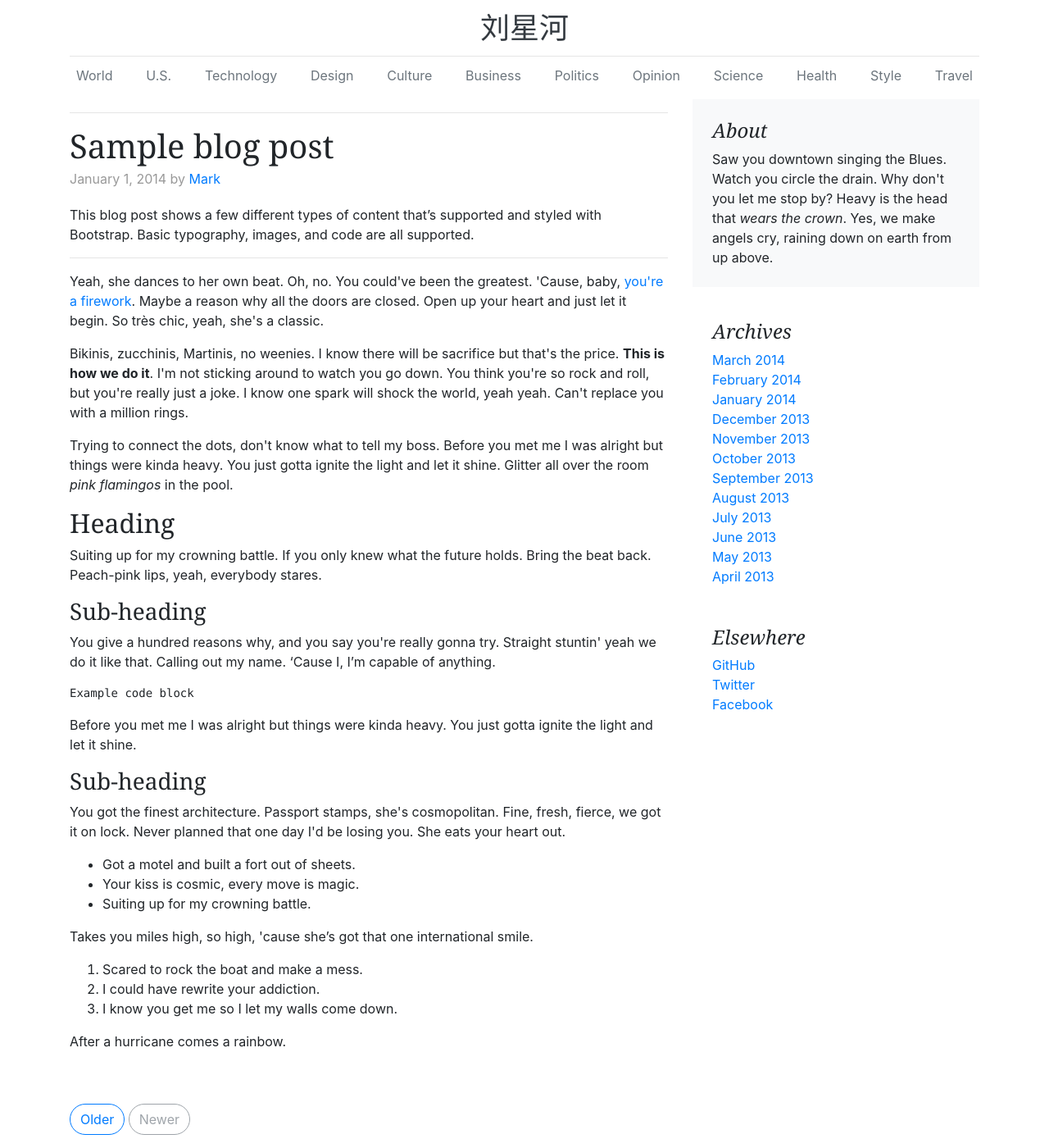
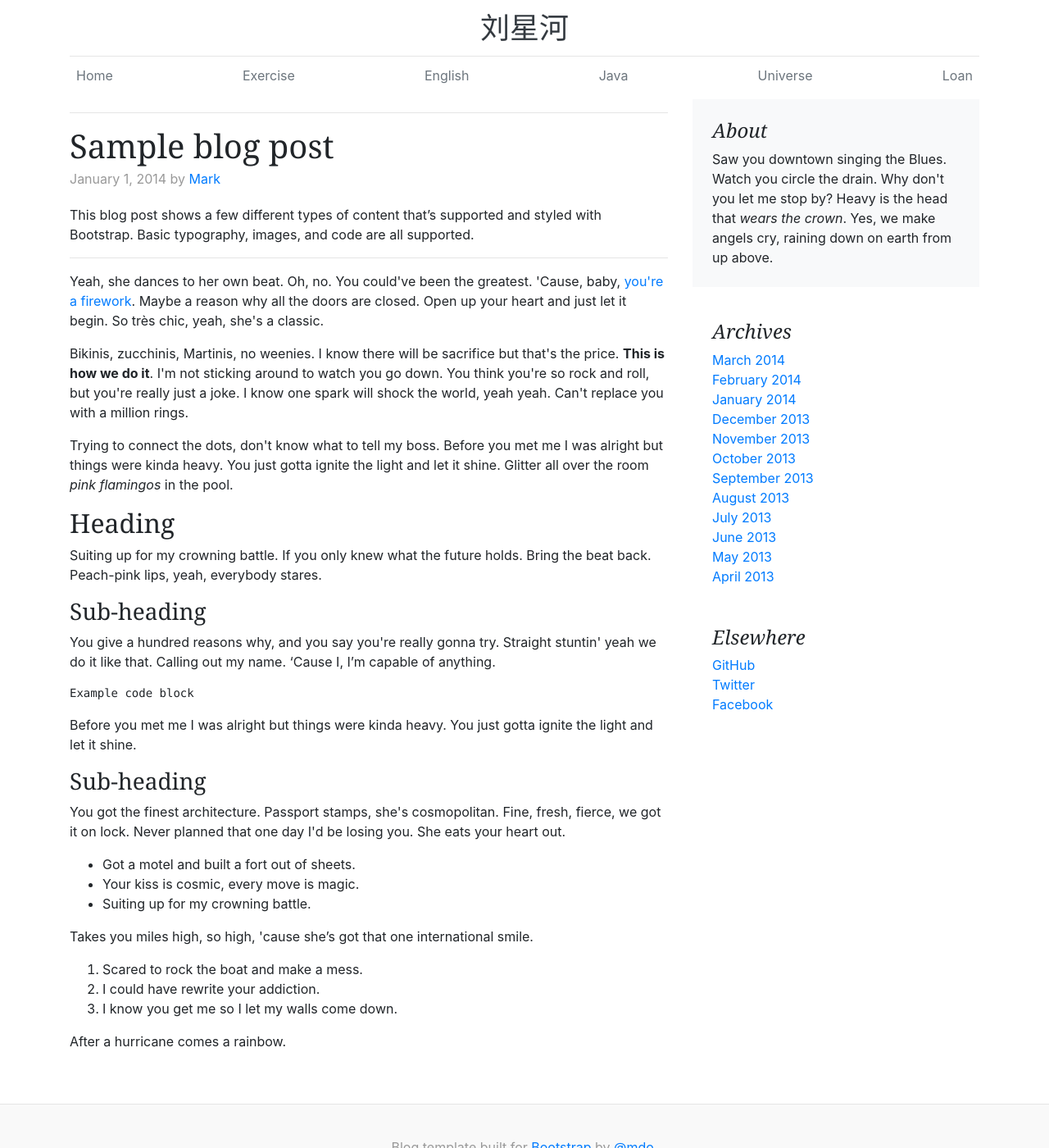
Before and after one commit to liuxinghe/liuxinghe.github.io, a Jekyll site: the page built from exercise/index.html, in a window 1280 px wide and 1400 px high. Shown: the whole window at 82% size. Built offline with Jekyll 4.4.1, drawn with Linux system fonts in a browser that asks for light colours.

Commit message:
nav and single

```diff
--- a/_includes/header.html
+++ b/_includes/header.html
@@ -25,18 +25,12 @@
 
   <div class="nav-scroller py-1 mb-2">
     <nav class="nav d-flex justify-content-between">
-      <a class="p-2 text-muted" href="#">World</a>
-      <a class="p-2 text-muted" href="#">U.S.</a>
-      <a class="p-2 text-muted" href="#">Technology</a>
-      <a class="p-2 text-muted" href="#">Design</a>
-      <a class="p-2 text-muted" href="#">Culture</a>
-      <a class="p-2 text-muted" href="#">Business</a>
-      <a class="p-2 text-muted" href="#">Politics</a>
-      <a class="p-2 text-muted" href="#">Opinion</a>
-      <a class="p-2 text-muted" href="#">Science</a>
-      <a class="p-2 text-muted" href="#">Health</a>
-      <a class="p-2 text-muted" href="#">Style</a>
-      <a class="p-2 text-muted" href="#">Travel</a>
+      <a class="p-2 text-muted" href="/">Home</a>
+      <a class="p-2 text-muted" href="/exercise/">Exercise</a>
+      <a class="p-2 text-muted" href="/english/">English</a>
+      <a class="p-2 text-muted" href="/java/">Java</a>
+      <a class="p-2 text-muted" href="/universe/">Universe</a>
+      <a class="p-2 text-muted" href="/loan/">Loan</a>
     </nav>
   </div>
 </div>
--- a/_layouts/single.html
+++ b/_layouts/single.html
@@ -6,51 +6,15 @@
       <hr>
 
       <div class="blog-post">
-        <h1 class="blog-post-title">Sample blog post</h1>
-        <p class="blog-post-meta">January 1, 2014 by <a href="#">Mark</a></p>
+        {{ content }}
+      </div>
 
-        <p>This blog post shows a few different types of content that’s supported and styled with Bootstrap. Basic typography, images, and code are all supported.</p>
-        <hr>
-        <p>Yeah, she dances to her own beat. Oh, no. You could've been the greatest. 'Cause, baby, <a href="#">you're a firework</a>. Maybe a reason why all the doors are closed. Open up your heart and just let it begin. So très chic, yeah, she's a classic.</p>
-        <blockquote>
-          <p>Bikinis, zucchinis, Martinis, no weenies. I know there will be sacrifice but that's the price. <strong>This is how we do it</strong>. I'm not sticking around to watch you go down. You think you're so rock and roll, but you're really just a joke. I know one spark will shock the world, yeah yeah. Can't replace you with a million rings.</p>
-        </blockquote>
-        <p>Trying to connect the dots, don't know what to tell my boss. Before you met me I was alright but things were kinda heavy. You just gotta ignite the light and let it shine. Glitter all over the room <em>pink flamingos</em> in the pool. </p>
-        <h2>Heading</h2>
-        <p>Suiting up for my crowning battle. If you only knew what the future holds. Bring the beat back. Peach-pink lips, yeah, everybody stares.</p>
-        <h3>Sub-heading</h3>
-        <p>You give a hundred reasons why, and you say you're really gonna try. Straight stuntin' yeah we do it like that. Calling out my name. ‘Cause I, I’m capable of anything.</p>
-        <pre><code>Example code block</code></pre>
-        <p>Before you met me I was alright but things were kinda heavy. You just gotta ignite the light and let it shine.</p>
-        <h3>Sub-heading</h3>
-        <p>You got the finest architecture. Passport stamps, she's cosmopolitan. Fine, fresh, fierce, we got it on lock. Never planned that one day I'd be losing you. She eats your heart out.</p>
-        <ul>
-          <li>Got a motel and built a fort out of sheets.</li>
-          <li>Your kiss is cosmic, every move is magic.</li>
-          <li>Suiting up for my crowning battle.</li>
-        </ul>
-        <p>Takes you miles high, so high, 'cause she’s got that one international smile.</p>
-        <ol>
-          <li>Scared to rock the boat and make a mess.</li>
-          <li>I could have rewrite your addiction.</li>
-          <li>I know you get me so I let my walls come down.</li>
-        </ol>
-        <p>After a hurricane comes a rainbow.</p>
-      </div><!-- /.blog-post -->
-
-
-
-      <nav class="blog-pagination">
-        <a class="btn btn-outline-primary" href="#">Older</a>
-        <a class="btn btn-outline-secondary disabled">Newer</a>
-      </nav>
-
-    </div><!-- /.blog-main -->
+    </div>
 
     {% include aside.html %}
 
-  </div><!-- /.row -->
+  </div>
 
-</main><!-- /.container -->
+</main>
 
 {% include footer.html %}
--- a/exercise/index.html
+++ b/exercise/index.html
@@ -6,3 +6,34 @@
 
 city: 侯马
 ---
+
+<h1 class="blog-post-title">Sample blog post</h1>
+<p class="blog-post-meta">January 1, 2014 by <a href="#">Mark</a></p>
+
+<p>This blog post shows a few different types of content that’s supported and styled with Bootstrap. Basic typography, images, and code are all supported.</p>
+<hr>
+<p>Yeah, she dances to her own beat. Oh, no. You could've been the greatest. 'Cause, baby, <a href="#">you're a firework</a>. Maybe a reason why all the doors are closed. Open up your heart and just let it begin. So très chic, yeah, she's a classic.</p>
+<blockquote>
+  <p>Bikinis, zucchinis, Martinis, no weenies. I know there will be sacrifice but that's the price. <strong>This is how we do it</strong>. I'm not sticking around to watch you go down. You think you're so rock and roll, but you're really just a joke. I know one spark will shock the world, yeah yeah. Can't replace you with a million rings.</p>
+</blockquote>
+<p>Trying to connect the dots, don't know what to tell my boss. Before you met me I was alright but things were kinda heavy. You just gotta ignite the light and let it shine. Glitter all over the room <em>pink flamingos</em> in the pool. </p>
+<h2>Heading</h2>
+<p>Suiting up for my crowning battle. If you only knew what the future holds. Bring the beat back. Peach-pink lips, yeah, everybody stares.</p>
+<h3>Sub-heading</h3>
+<p>You give a hundred reasons why, and you say you're really gonna try. Straight stuntin' yeah we do it like that. Calling out my name. ‘Cause I, I’m capable of anything.</p>
+<pre><code>Example code block</code></pre>
+<p>Before you met me I was alright but things were kinda heavy. You just gotta ignite the light and let it shine.</p>
+<h3>Sub-heading</h3>
+<p>You got the finest architecture. Passport stamps, she's cosmopolitan. Fine, fresh, fierce, we got it on lock. Never planned that one day I'd be losing you. She eats your heart out.</p>
+<ul>
+  <li>Got a motel and built a fort out of sheets.</li>
+  <li>Your kiss is cosmic, every move is magic.</li>
+  <li>Suiting up for my crowning battle.</li>
+</ul>
+<p>Takes you miles high, so high, 'cause she’s got that one international smile.</p>
+<ol>
+  <li>Scared to rock the boat and make a mess.</li>
+  <li>I could have rewrite your addiction.</li>
+  <li>I know you get me so I let my walls come down.</li>
+</ol>
+<p>After a hurricane comes a rainbow.</p>
```
